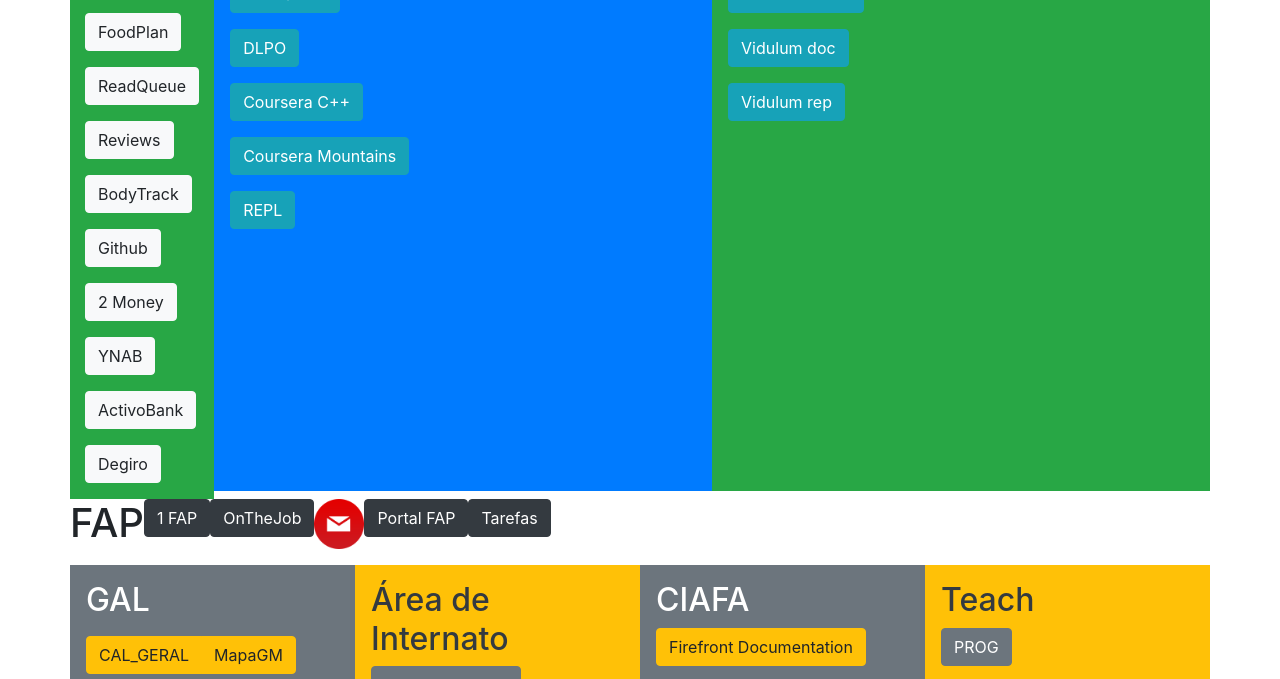
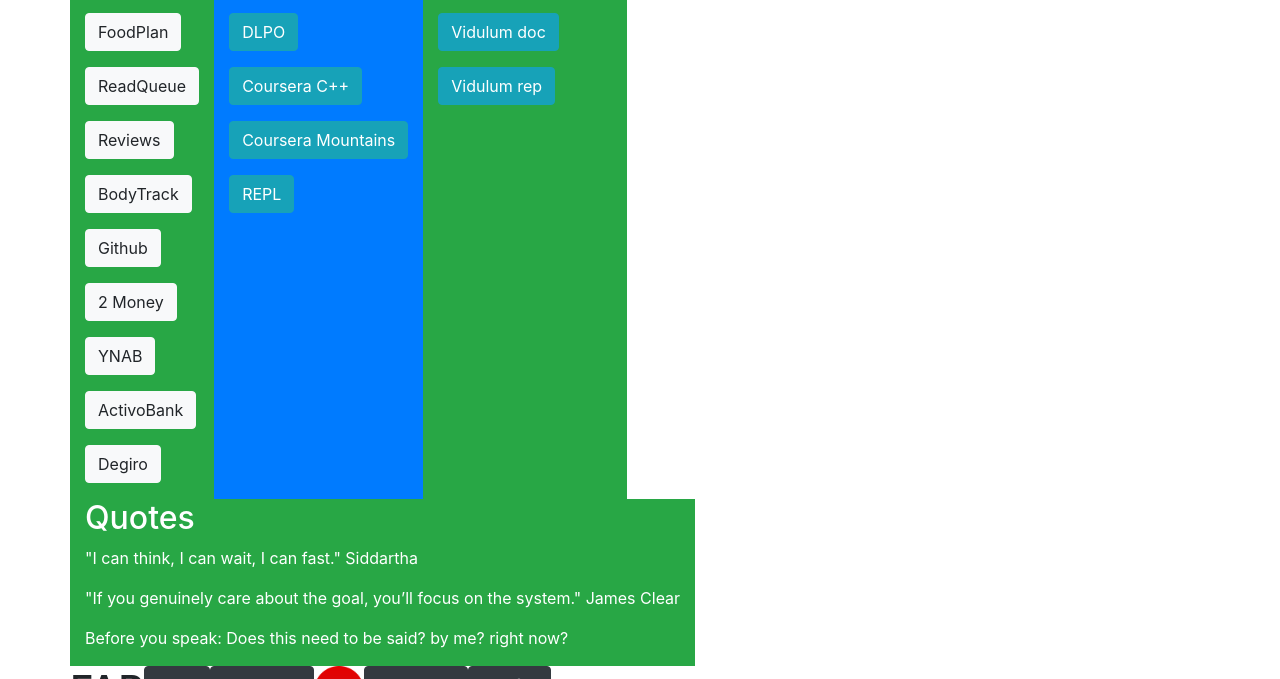
Before and after one commit to diogo-aos/LinkCity, a plain HTML site: page index.html in a window 1280 px wide. Shown: the part 263-942 px from the top of the page. Drawn offline with nearby package versions, Linux system fonts and the light colour scheme.

Commit message:
Update index.html

```diff
--- a/index.html
+++ b/index.html
@@ -69,7 +69,7 @@
 	      <p><a href="https://www.degiro.pt/" class="btn btn-light " target="_blank">Degiro</a></p>
       </div> <!-- END ROW 1 COL 1 -->
 
-	  <div class="col p-3 mb-2 bg-primary text-white" class="p-3 mb-2 bg-light text-dark"> <!-- ROW 1 COL 2 -->
+	  <div class="col-md-auto bg-primary text-white" class="p-3 mb-2 bg-light text-dark"> <!-- ROW 1 COL 2 -->
 		  <h2>Utilities</h2>
 		  <p><a href="https://cmd.autenticacao.gov.pt/Ama.Authentication.Frontend/Processes/DigitalSignature/DigitalSignatureIntro.aspx" class="btn btn-info">Assinar CC</a></p>
 		  <p><a href="https://dicionario.priberam.org/" class="btn btn-info">DLPO</a></p>
@@ -78,12 +78,20 @@
 		  <p><a href="https://repl.it/" class="btn btn-info" target="_blank">REPL</a></p>
       </div> <!-- END ROW 1 COL 2 -->
 
-<div class="col p-3 mb-2 bg-success text-white" class="p-3 mb-2 bg-light text-dark"> <!-- ROW 1 COL 3 -->
+<div class="col-md-auto bg-success text-white" class="p-3 mb-2 bg-light text-dark"> <!-- ROW 1 COL 3 -->
 	<h2>Workspace</h2>
 	<p><a href="https://drive.google.com/drive/folders/1Kqk0u0kkcv-RjXWXLvUFalN2SPILoBgp" class="btn btn-info">Vidulum folder</a></p>
 	<p><a href="https://docs.google.com/document/d/1l9Zzp_gXvBA5pNxeR1o5hUt0-PLZts1rpdXwG6CnQ7o/edit#heading=h.72yyaeghy55y" class="btn btn-info">Vidulum doc</a></p>
 	<p><a href="https://github.com/diogo-aos/Vidulum/tree/0.1" class="btn btn-info">Vidulum rep</a></p>
-	</div> <!-- END ROW 1 COL 3 -->
+</div> <!-- END ROW 1 COL 3 -->
+
+<div class="col-md-auto bg-success text-white" class="p-3 mb-2 bg-light text-dark"> <!-- ROW 1 COL 3 -->
+	<h2>Quotes</h2>
+	<p>"I can think, I can wait, I can fast." Siddartha</p>
+	<p>"If you genuinely care about the goal, you’ll focus on the system." James Clear</p>
+	<p>Before you speak: Does this need to be said? by me? right now?
+</p>
+</div> <!-- END ROW 1 COL 3 -->
 
 
     </div> <!-- END ROW 1 -->
```
